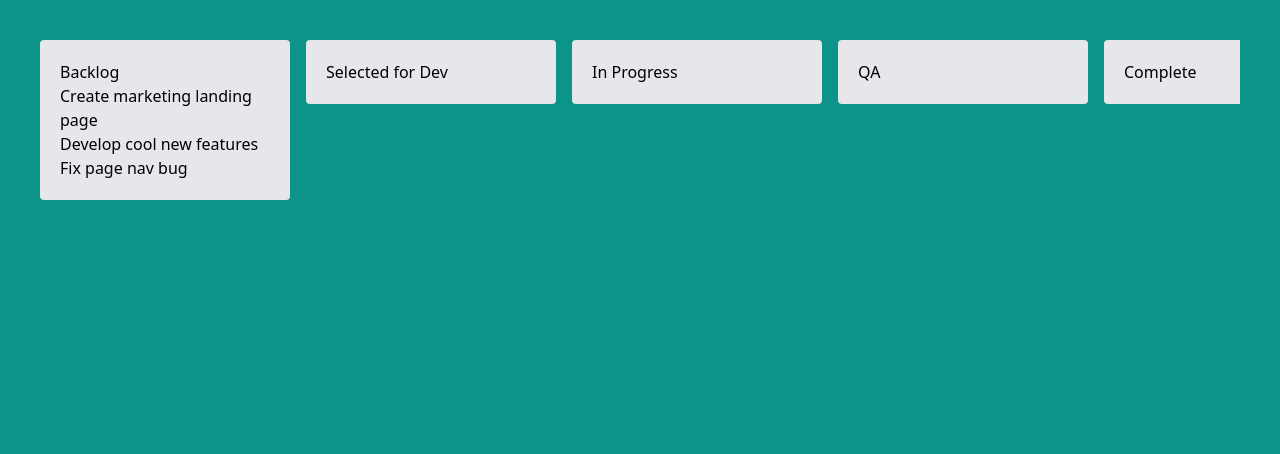
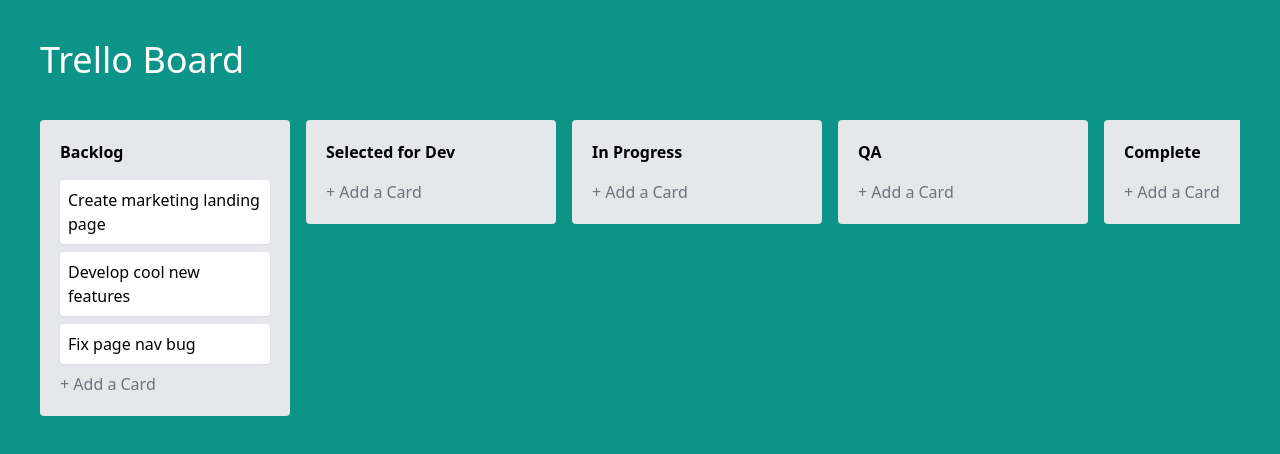
Before and after one commit to jombastic/trello-board, a Nuxt app: page / in a window 1280 px wide. Shown: the top 454 px of the page. Built offline with nearby package versions, Linux system fonts and the light colour scheme.

Commit message:
create task component and style it

```diff
--- a/app.vue
+++ b/app.vue
@@ -1,5 +1,8 @@
 <template>
   <div class="p-10 h-[100vh] bg-teal-600 overflow-auto">
+    <h1 class="text-4xl text-white flex items-center mb-10">
+      Trello Board
+    </h1>
     <TrelloBoard />
   </div>
 </template>
--- a/components/TrelloBoard.vue
+++ b/components/TrelloBoard.vue
@@ -1,12 +1,13 @@
 <template>
     <div class="flex gap-4 overflow-x-auto items-start">
         <div class="column bg-gray-200 p-5 rounded min-w-[250px]" v-for="column in columns" :key="column.id">
-            <header>
+            <header class="font-bold mb-4">
                 {{ column.title }}
             </header>
-            <div v-for="task in column.tasks" :key="task.id">
-                {{ task.title }}
-            </div>
+            <TrelloBoardTask v-for="task in column.tasks" :key="task.id" :task="task"/>
+            <footer>
+                <button class="text-gray-500">+ Add a Card</button>
+            </footer>
         </div>
     </div>
 </template>
--- /dev/null
+++ b/components/TrelloBoardTask.vue
@@ -0,0 +1,18 @@
+<template>
+    <div :title="task.createdAt.toLocaleDateString()" class="task bg-white p-2 mb-2 rounded shadow-sm max-w-[250px]">
+        <span>
+            {{ task.title }}
+        </span>
+    </div>
+</template>
+
+<script setup lang="ts">
+import type { Task } from '@/types'
+defineProps<{
+    task: Task;
+}>()
+</script>
+
+<style scoped>
+
+</style>
```
